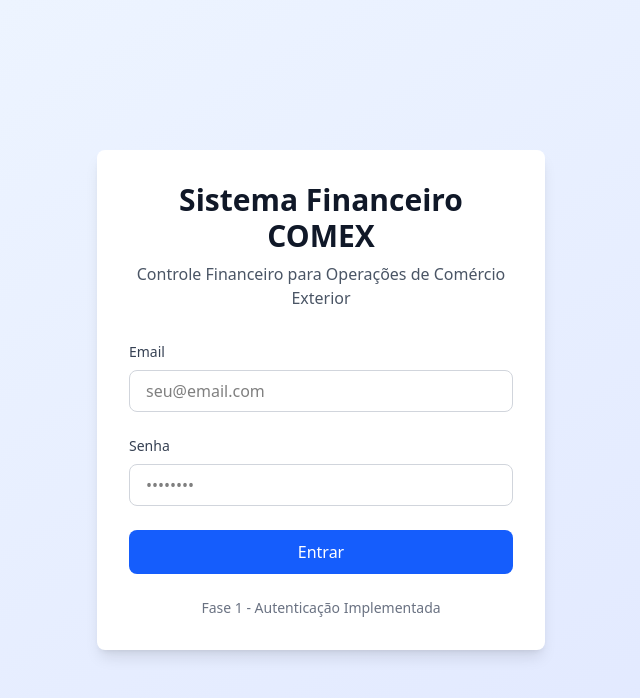
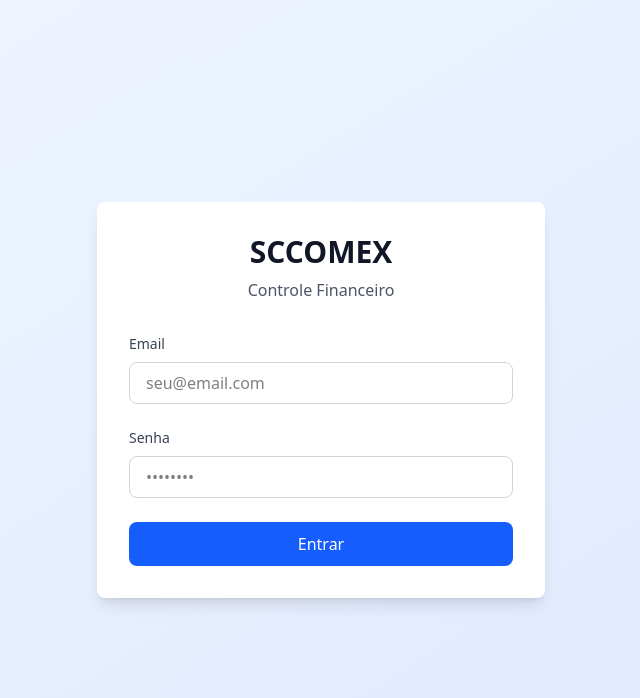
Before and after one commit to jbaruja/financomex, a React (Vite) app: page /login in a window 1280 px wide. Shown: the top 698 px of the page, without its empty margins (319-959 px from the left). Built offline with nearby package versions, Linux system fonts and the light colour scheme.

Commit message:
Limpeza de texto na tela de login

```diff
--- a/src/pages/auth/Login.tsx
+++ b/src/pages/auth/Login.tsx
@@ -42,10 +42,10 @@ export default function Login() {
       <div className="max-w-md w-full bg-white rounded-lg shadow-lg p-8">
         <div className="text-center mb-8">
           <h1 className="text-3xl font-bold text-gray-900 mb-2">
-            Sistema Financeiro COMEX
+            SCCOMEX
           </h1>
           <p className="text-gray-600">
-            Controle Financeiro para Operações de Comércio Exterior
+            Controle Financeiro
           </p>
         </div>
 
@@ -105,9 +105,7 @@ export default function Login() {
           </button>
         </form>
 
-        <div className="mt-6 text-center text-sm text-gray-500">
-          Fase 1 - Autenticação Implementada
-        </div>
+
       </div>
     </div>
   );
```
